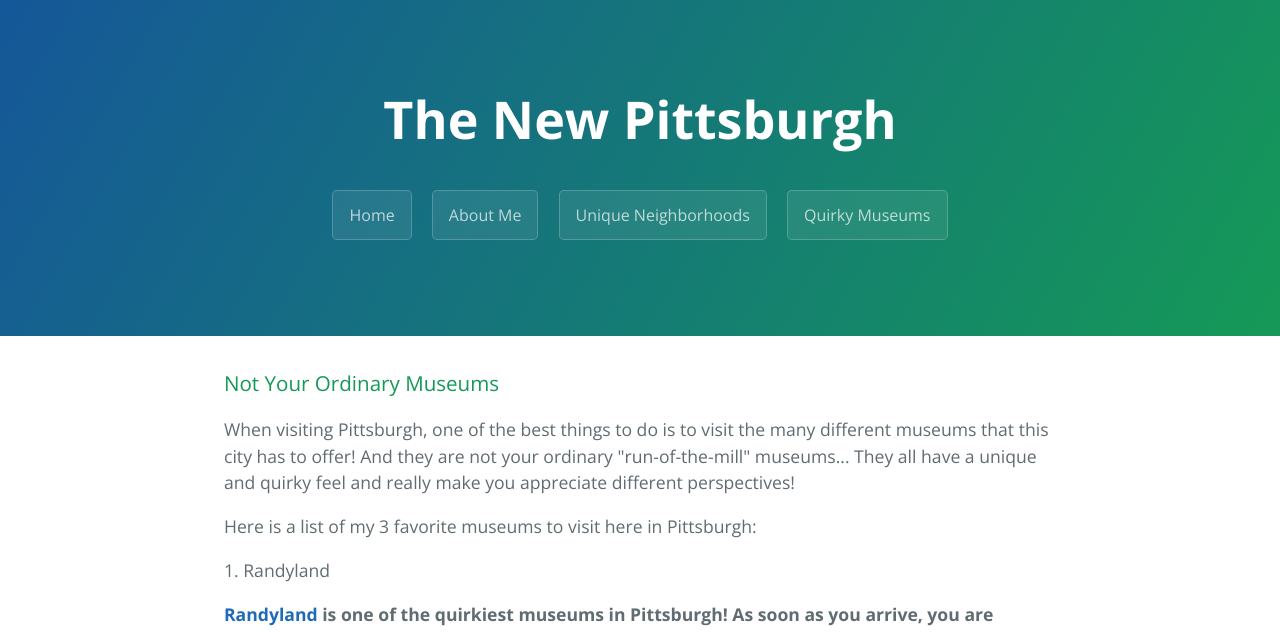
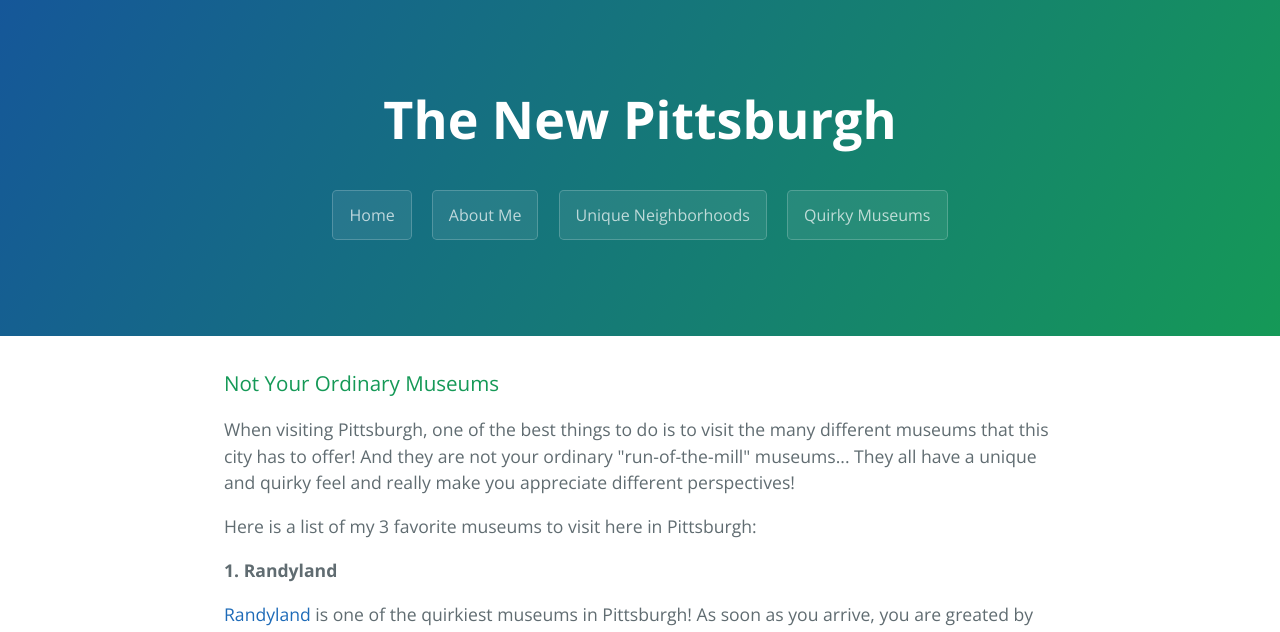
Before and after one commit to wal30/wal30.githib.io, a Jekyll site: the page quirkymuseums.html, which Jekyll copies as it is, in a window 1280 px wide. Shown: the top 632 px of the page. Built offline with Jekyll 4.4.1, drawn with Linux system fonts in a browser that asks for light colours; grey boxes are pictures that could not be loaded.

Commit message:
Update quirkymuseums.html

```diff
--- a/quirkymuseums.html
+++ b/quirkymuseums.html
@@ -27,16 +27,16 @@
 
 <p>When visiting Pittsburgh, one of the best things to do is to visit the many different museums that this city has to offer! And they are not your ordinary "run-of-the-mill" museums... They all have a unique and quirky feel and really make you appreciate different perspectives!</p>
       <p>Here is a list of my 3 favorite museums to visit here in Pittsburgh:</p>
-      <p>1. Randyland</p>
-      <span class="site-footer-owner"><a href="http://randy.land/">Randyland</a> is one of the quirkiest museums in Pittsburgh! As soon as you arrive, you are greated by bold colors and far from ordinary designs. It is truly a one-of-a-kind place! </span>
+      <span class="site-footer-owner">1. Randyland</span>
+      <p><a href="http://randy.land/">Randyland</a> is one of the quirkiest museums in Pittsburgh! As soon as you arrive, you are greated by bold colors and far from ordinary designs. It is truly a one-of-a-kind place! </p>
       <div>
   <img src="https://c1.staticflickr.com/4/3081/2353516208_738c0d84bf_b.jpg">
-      <p>2. The Mattress Factory</p>
-      <span class="site-footer-owner"><a href="https://www.mattress.org/">The Mattress Factory</a> provides a different experience for someone to expan their comfort zone! If you are looking for fossils and plaques explaining what each peice of art represents, than this is not the place for you. Coming up with your own story and idea of what the peice of art incompasses is apart of the experience! </span>
+      <span class="site-footer-owner">2. The Mattress Factory</span>
+      <p><a href="https://www.mattress.org/">The Mattress Factory</a> provides a different experience for someone to expan their comfort zone! If you are looking for fossils and plaques explaining what each peice of art represents, than this is not the place for you. Coming up with your own story and idea of what the peice of art incompasses is apart of the experience! </p>
       <div>
   <img src="https://c1.staticflickr.com/8/7392/9174884768_30592222ec_b.jpg">
-      <p>3. The Andy Warhol Museum</p>
-      <span class="site-footer-owner"><a href="http://www.warhol.org/">Andy Warhol</a> is an iconic figure in Pittsburgh's artistic history and the Warhol museum takes you through his life and his work. Leaving this museum you completely get a sense that you know who Andy Warhol was and what is purpose in life consisted of! </span>
+        <span class="site-footer-owner">3. The Andy Warhol Museum</span>
+      <p><a href="http://www.warhol.org/">Andy Warhol</a> is an iconic figure in Pittsburgh's artistic history and the Warhol museum takes you through his life and his work. Leaving this museum you completely get a sense that you know who Andy Warhol was and what is purpose in life consisted of! </p>
       <div>
   <img src="https://c1.staticflickr.com/1/258/18814154680_970c412ba6_b.jpg">
 
```
